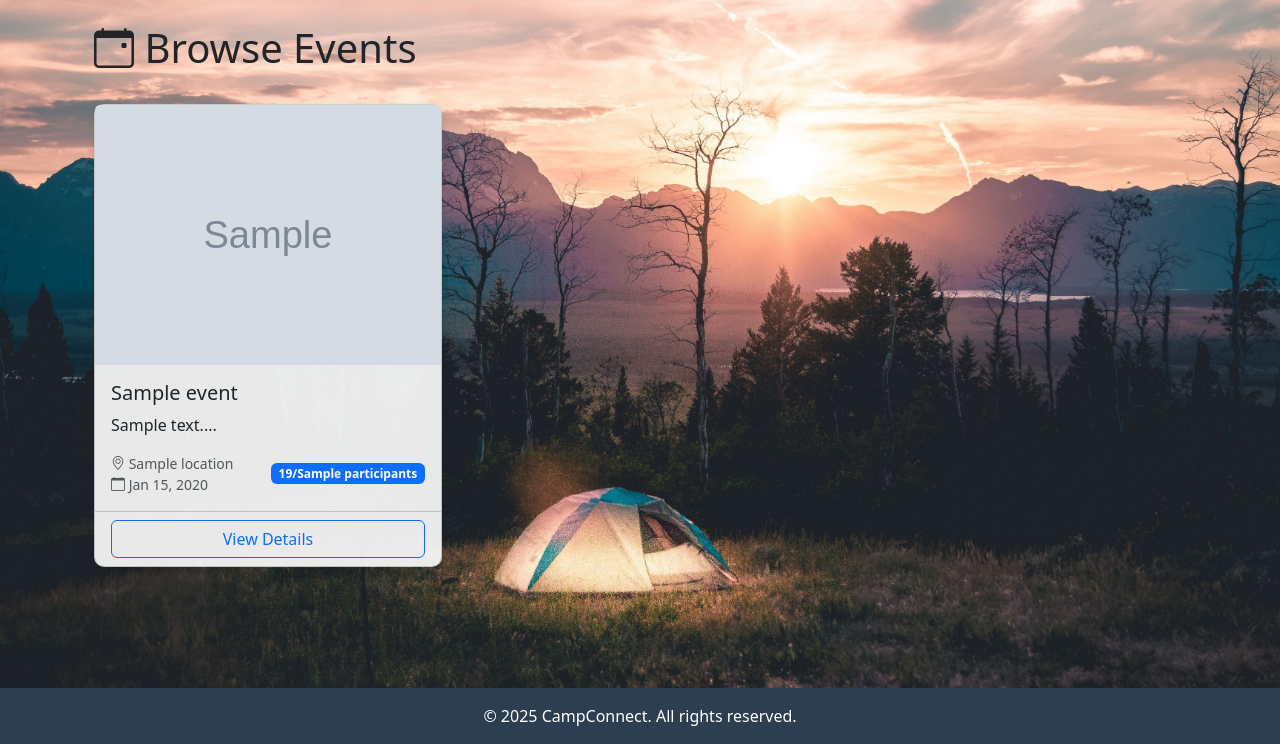
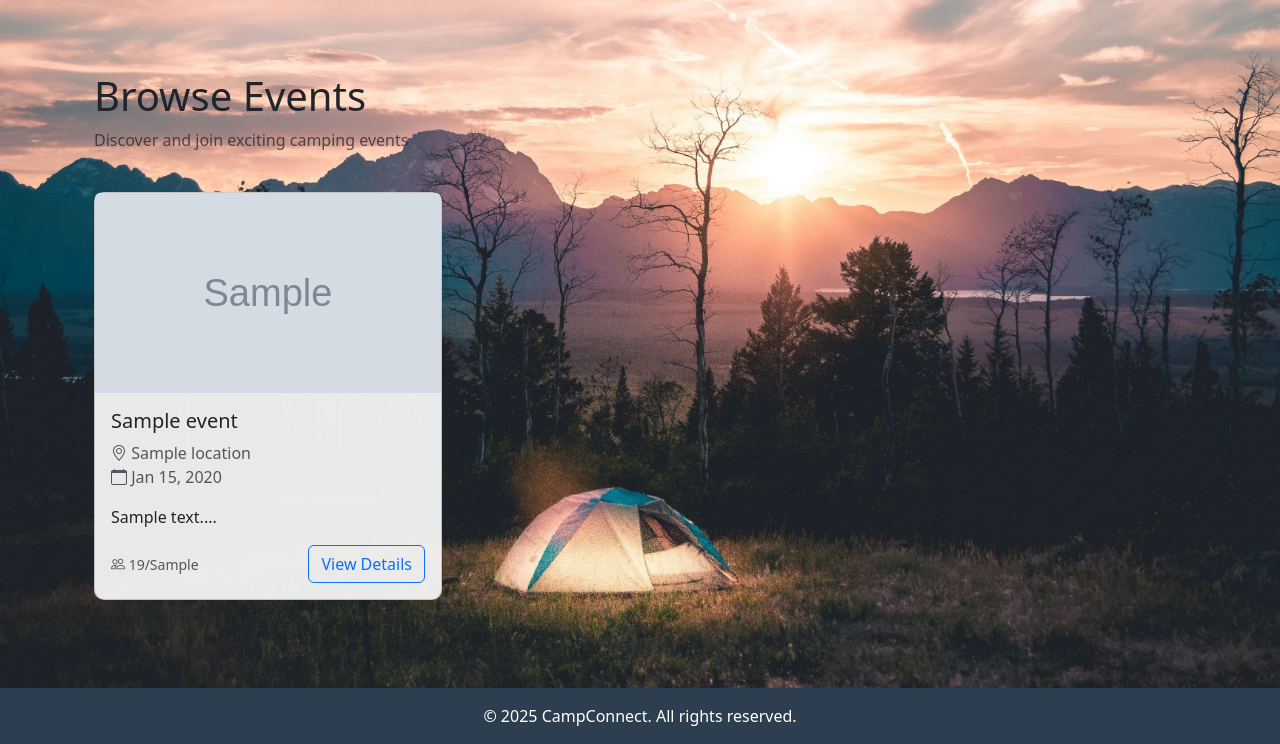
Before and after one commit to WassimEloued/camping_site, a Symfony app: template templates/event/index.html.twig in a window 1280 px wide. Shown: the part 56-800 px from the top of the page. Run offline with Twig, Linux system fonts and the light colour scheme; the template is opened without the code that fills it: most values are stand-ins (such as "Sample title", 1, 10 or a date in 2020); grey boxes marked "Sample" are stand-in pictures; some libraries are stand-ins or nearby versions.

Commit message:
final final

```diff
--- a/src/Repository/EventRepository.php
+++ b/src/Repository/EventRepository.php
@@ -49,7 +49,9 @@ class EventRepository extends ServiceEntityRepository
 
     public function findAllApproved(): array
     {
-        return $this->createStatusQueryBuilder('approved')
+        return $this->createQueryBuilder('e')
+            ->andWhere('e.status = :status')
+            ->setParameter('status', 'approved')
             ->orderBy('e.startDate', 'ASC')
             ->getQuery()
             ->getResult();
--- a/templates/event/index.html.twig
+++ b/templates/event/index.html.twig
@@ -1,15 +1,16 @@
 {% extends 'base.html.twig' %}
 
-{% block title %}Browse Events - {{ parent() }}{% endblock %}
+{% block title %}Browse Events{% endblock %}
 
 {% block body %}
-<div class="container">
+<div class="container mt-5">
     <div class="row mb-4">
         <div class="col">
-            <h1><i class="bi bi-calendar-event"></i> Browse Events</h1>
+            <h1>Browse Events</h1>
+            <p class="text-muted">Discover and join exciting camping events</p>
         </div>
         {% if is_granted('ROLE_USER') %}
-            <div class="col text-end">
+            <div class="col-auto">
                 <a href="{{ path('event_create') }}" class="btn btn-primary">
                     <i class="bi bi-plus-circle"></i> Create New Event
                 </a>
@@ -21,28 +22,26 @@
         <div class="row row-cols-1 row-cols-md-2 row-cols-lg-3 g-4">
             {% for event in events %}
                 <div class="col">
-                    <div class="card h-100">
+                    <div class="card h-100 shadow-sm">
                         {% if event.photo %}
-                            <img src="{{ asset('uploads/events/' ~ event.photo) }}" class="card-img-top" alt="{{ event.title }}">
+                            <img src="{{ asset('uploads/events/' ~ event.photo) }}" class="card-img-top" alt="{{ event.title }}" style="height: 200px; object-fit: cover;">
+                        {% else %}
+                            <div class="card-img-top bg-light d-flex align-items-center justify-content-center" style="height: 200px;">
+                                <i class="bi bi-image text-muted" style="font-size: 3rem;"></i>
+                            </div>
                         {% endif %}
                         <div class="card-body">
                             <h5 class="card-title">{{ event.title }}</h5>
+                            <p class="card-text text-muted">
+                                <i class="bi bi-geo-alt"></i> {{ event.location }}<br>
+                                <i class="bi bi-calendar"></i> {{ event.startDate|date('M d, Y') }}
+                            </p>
                             <p class="card-text">{{ event.description|slice(0, 100) }}...</p>
                             <div class="d-flex justify-content-between align-items-center">
                                 <small class="text-muted">
-                                    <i class="bi bi-geo-alt"></i> {{ event.location }}<br>
-                                    <i class="bi bi-calendar"></i> {{ event.startDate|date('M d, Y') }}
+                                    <i class="bi bi-people"></i> {{ event.participants|length }}/{{ event.maxParticipants }}
                                 </small>
-                                <span class="badge bg-primary">
-                                    {{ event.participants|length }}/{{ event.maxParticipants }} participants
-                                </span>
-                            </div>
-                        </div>
-                        <div class="card-footer bg-transparent">
-                            <div class="d-grid">
-                                <a href="{{ path('event_show', {id: event.id}) }}" class="btn btn-outline-primary">
-                                    View Details
-                                </a>
+                                <a href="{{ path('event_show', {'id': event.id}) }}" class="btn btn-outline-primary">View Details</a>
                             </div>
                         </div>
                     </div>
@@ -53,7 +52,7 @@
         <div class="alert alert-info">
             <i class="bi bi-info-circle"></i> No events available at the moment.
             {% if is_granted('ROLE_USER') %}
-                <a href="{{ path('event_create') }}" class="alert-link">Create the first one!</a>
+                <a href="{{ path('event_create') }}" class="alert-link">Create one now!</a>
             {% endif %}
         </div>
     {% endif %}
```
Also changed, not shown: src/Controller/EventController.php (+7 -1 lines), src/Migrations/Version20240320000001.php (added, +26 -0 lines).
